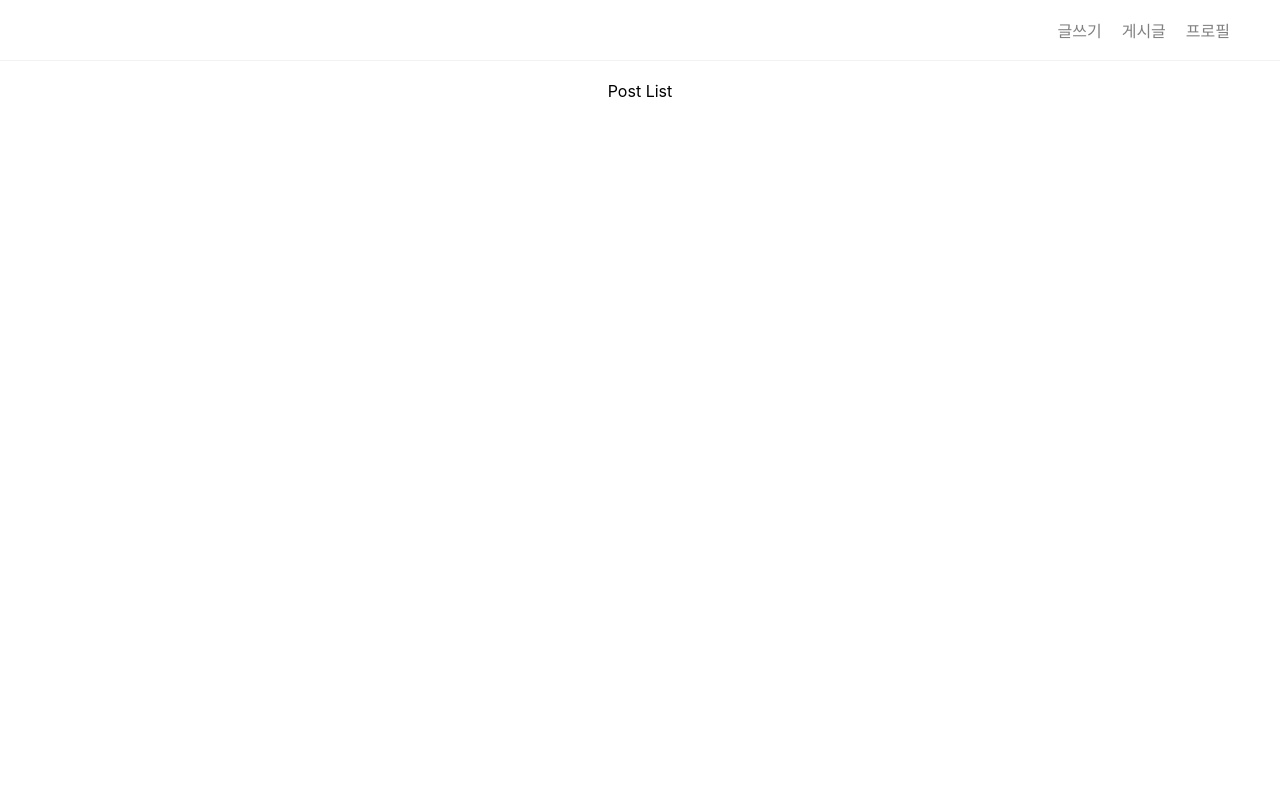
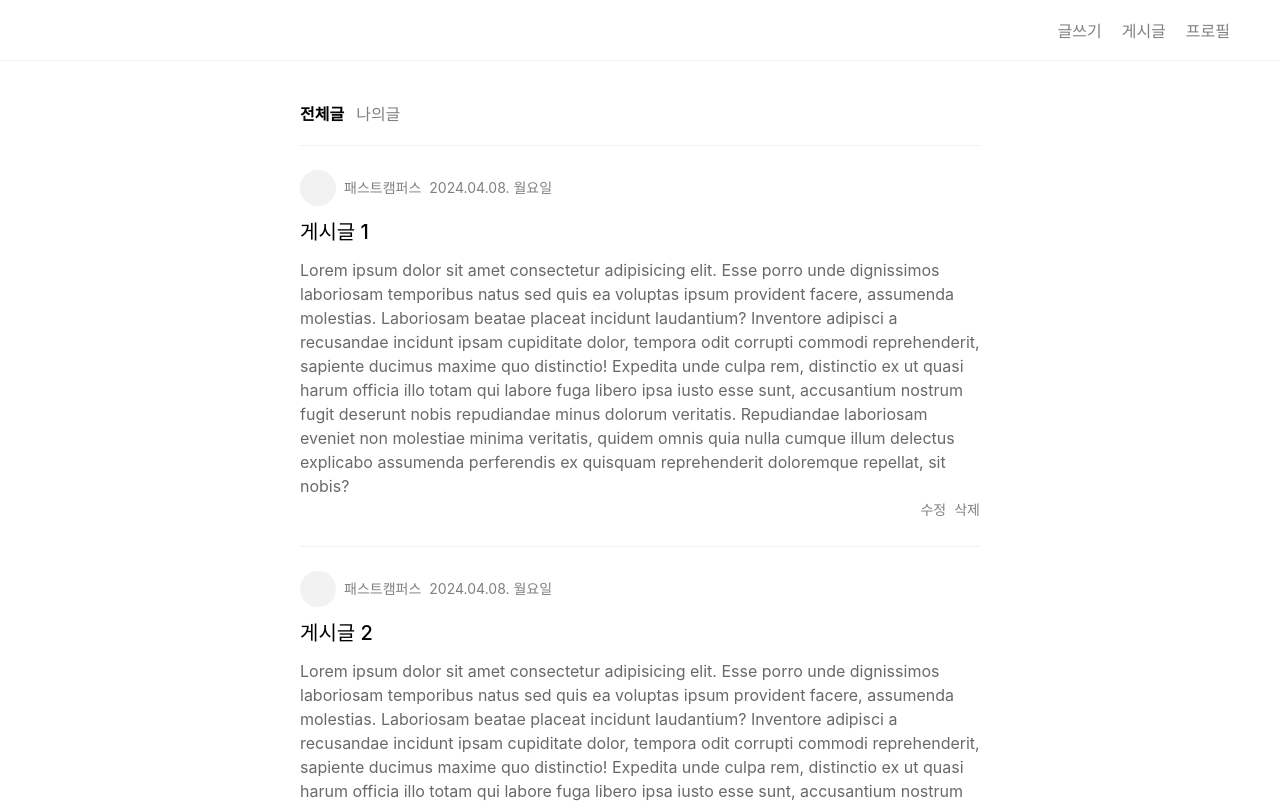
Before and after one commit to rladudgh321/ex-blog, a React (Create React App) app: page / in a window 1280 px wide. Shown: the top 803 px of the page. Built offline with nearby package versions, Linux system fonts and the light colour scheme.

Commit message:
ch3. 04. 홈 컴포넌트 작업

```diff
--- a/src/index.css
+++ b/src/index.css
@@ -53,14 +53,103 @@ footer {
   font-size: 14px;
 }
 
+footer a {
+  text-decoration: none;
+  color: gray;
+}
+
+footer a:hover,
+footer a:focus{
+  color:black;
+}
+
+/* post-navigation */
+.post__navagiation {
+  display: flex;
+  gap: 12px;
+  max-width: 680px;
+  margin: 0 auto;
+  /* 여기서 margin 0 auto는 max-width값을 설정해줬을 때 그 박스 크기안에 가운데정렬이 작동되었다 */
+  font-size: 16px;
+  color: gray;
+  cursor: pointer;
+  padding: 40px 20px 0 20px;
+}
+
+.post__navagiation--active {
+  font-weight: 800;
+  color: black;
+}
+
 /* post list */
-.post-list {
+.post__list {
   min-height: 90vh;
   /*
     view port 90%를 주는 구나...
     내용도 마찬가지로 우선 패딩을 줘서 한줄이 꽉차 있을 경우까지 생각한다음에
     text-center
+    max-width값을 680px을 줬네...  항상 max를 보면 반응형을 생각하자
   */
-  padding: 20px 40px;
-  text-align: center;
+  padding: 20px;
+  max-width: 680px;
+  margin: 0 auto;
+  line-height: 24px;
 }
+
+.post__box {
+  padding-top: 24px;
+  padding-bottom: 24px;
+  border-top: 1px solid #f2f2f2;
+}
+
+.post__profile-box {
+  display: flex;
+  gap: 8px;
+  font-size: 14px;
+  align-items: center;
+}
+
+.post__profile {
+  width: 36px;
+  height: 36px;
+  background-color: #f2f2f2;
+  border-radius: 100%;
+}
+
+.post__author-name, .post__date {
+  color: gray;
+}
+
+.post__title{
+  font-size: 20px;
+  font-weight: 500;
+  margin:  14px 0px;
+}
+
+.post__text {
+  color: dimgray;
+  font-size: 16px;
+}
+
+.post__list a {
+  text-decoration: none;
+  color: black;
+}
+
+.post__utils-box {
+  display: flex;
+  gap: 8px;
+  font-size: 14px;
+  flex-direction: row-reverse;
+  color: gray;
+}
+
+.post__delete:hover,
+.post__delete:focus{
+  color:black;
+}
+
+.post__edit:hover,
+.post__edit:focus{
+  color:black;
+}
--- a/src/pages/home/index.tsx
+++ b/src/pages/home/index.tsx
@@ -10,11 +10,38 @@ export default function Home() {
           <Link to="/profile">프로필</Link>
         </div>
       </header>
-      <div className="post-list">Post List</div>
+      <div className="post__navagiation">
+        <div className='post__navagiation--active'>전체글</div>
+        <div>나의글</div>
+      </div>
+      <div className="post__list">
+        {/* 더미데이터를 이런식으로 [...Array(10)] .map(()) 으로 할 수도 있구나 */}
+        {[...Array(10)].map((v,i) => {
+          return (
+            <div key={i+1} className="post__box">
+              <Link to={`/posts/${i+1}`}>
+                <div className="post__profile-box">
+                  <div className='post__profile' />
+                  <div className='post__author-name'>패스트캠퍼스</div>
+                  <div className='post__date'>2024.04.08. 월요일</div>
+                </div>
+                <div className="post__title">게시글 {i+1}</div>
+                <div className='post__text'>
+                  Lorem ipsum dolor sit amet consectetur adipisicing elit. Esse porro unde dignissimos laboriosam temporibus natus sed quis ea voluptas ipsum provident facere, assumenda molestias. Laboriosam beatae placeat incidunt laudantium? Inventore adipisci a recusandae incidunt ipsam cupiditate dolor, tempora odit corrupti commodi reprehenderit, sapiente ducimus maxime quo distinctio! Expedita unde culpa rem, distinctio ex ut quasi harum officia illo totam qui labore fuga libero ipsa iusto esse sunt, accusantium nostrum fugit deserunt nobis repudiandae minus dolorum veritatis. Repudiandae laboriosam eveniet non molestiae minima veritatis, quidem omnis quia nulla cumque illum delectus explicabo assumenda perferendis ex quisquam reprehenderit doloremque repellat, sit nobis?
+                </div>
+                <div className="post__utils-box">
+                  <div className="post__delete">삭제</div>
+                  <div className="post__edit">수정</div>
+                </div>
+              </Link>
+            </div>
+          );
+        })}
+      </div>
       <footer>
-        <div>menu 1</div>
-        <div>menu 2</div>
-        <div>menu 3</div>
+          <Link to="/posts/new">글쓰기</Link>
+          <Link to="/posts">게시글</Link>
+          <Link to="/profile">프로필</Link>
       </footer>
     </div>
   );
```
